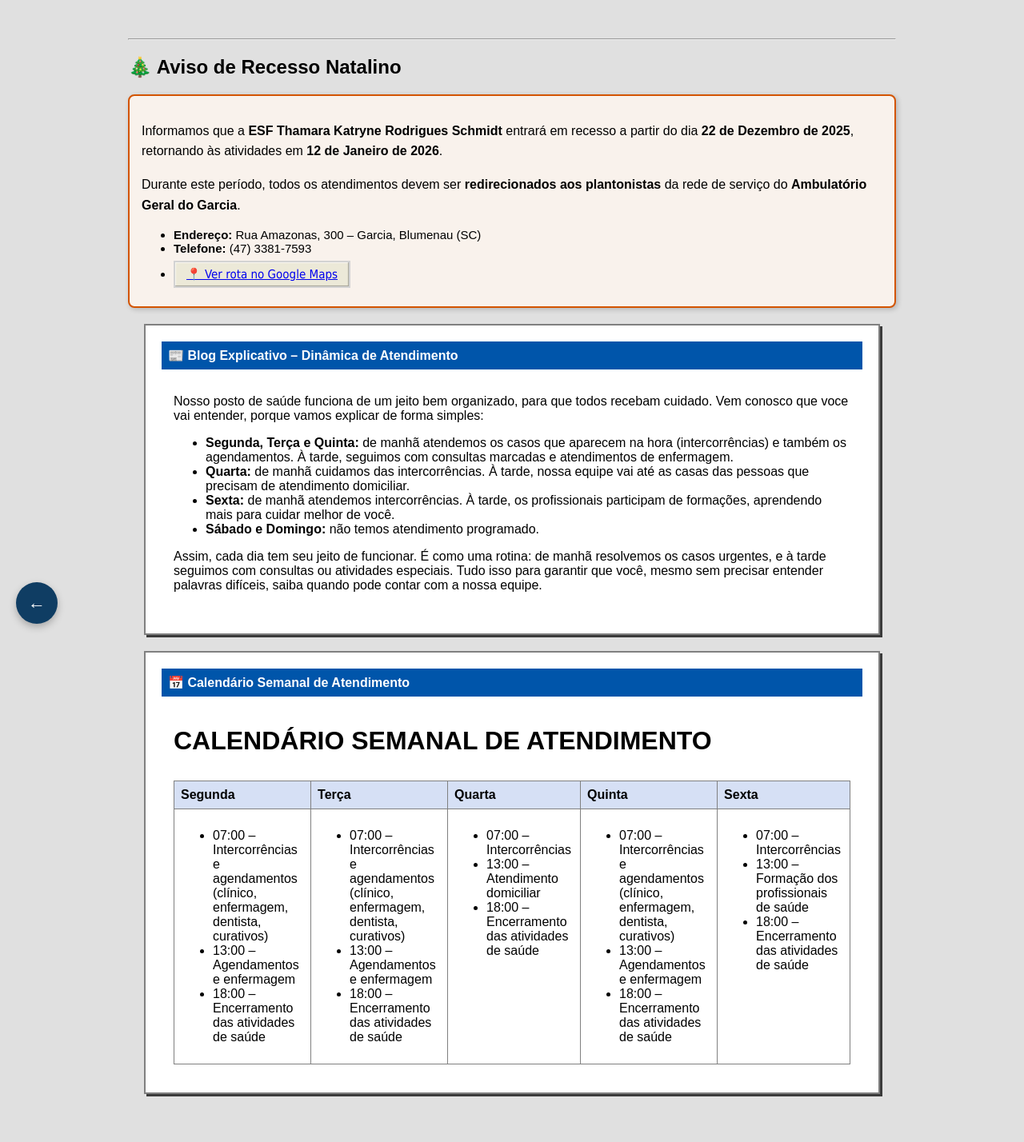
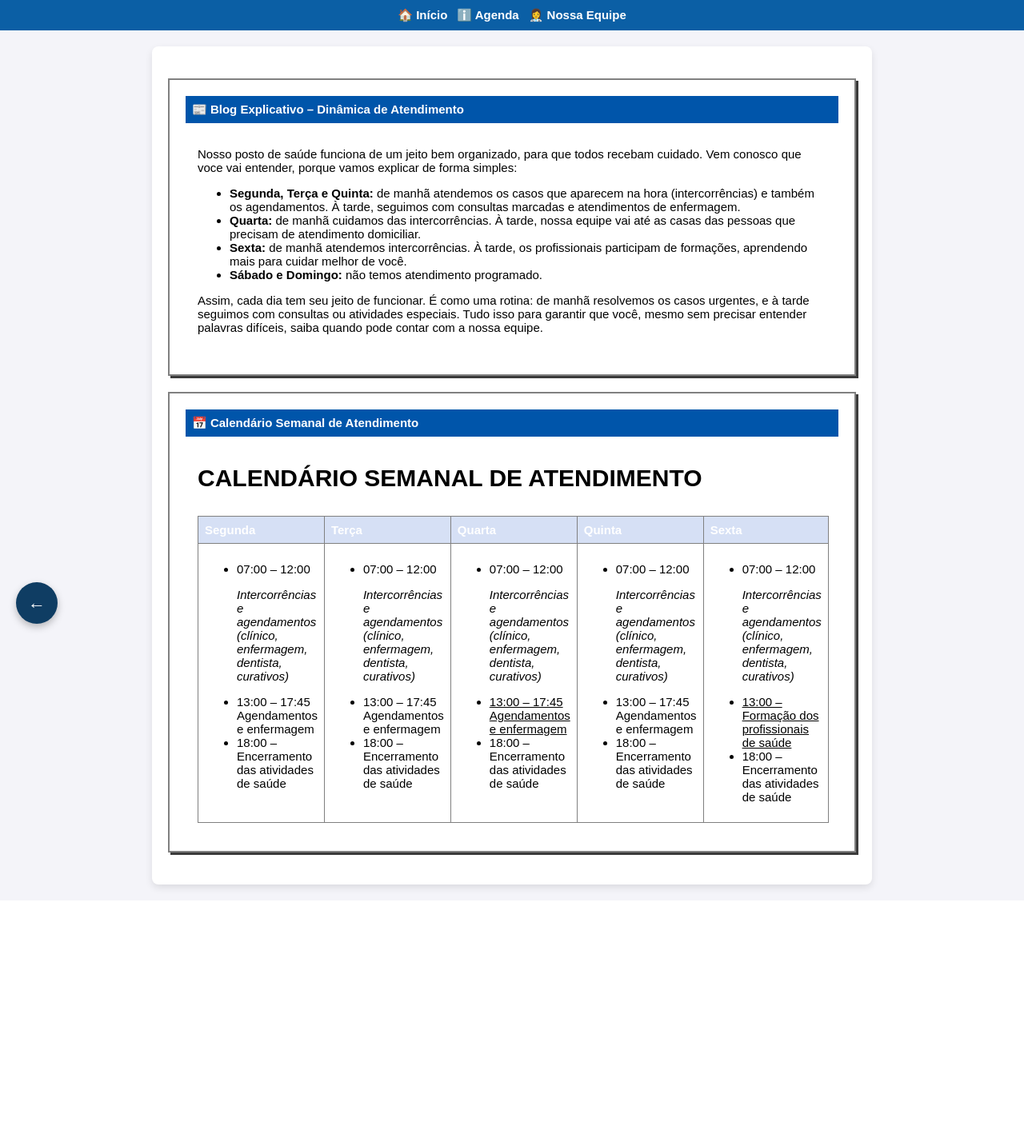
Before and after one commit to IvanM1999/ESF-Thamara, a PHP site: page /blog/agenda.html in a window 1280 px wide. Shown: the whole page at 80% size. After the commit the page ends 1117 px from the top, so only its background shows below. Run offline with PHP 8.4, Linux system fonts and the light colour scheme.

Commit message:
update 12jan 9h38

```diff
--- a/public/blog/agenda.html
+++ b/public/blog/agenda.html
@@ -48,33 +48,101 @@
       background: #d6e0f5;
     }
   </style>
+    <style>
+    body {
+      font-family: Arial, sans-serif;
+      background: #f4f4f9;
+      margin: 0;
+    }
+
+    nav {
+      background: #0b5fa5;
+      color: #fff;
+      padding: 10px;
+      display: flex;
+      flex-wrap: wrap;
+      justify-content: center;
+      gap: 12px;
+      font-weight: bold;
+    }
+
+    nav a {
+      color: #fff;
+      text-decoration: none;
+    }
+
+    .container {
+      max-width: 900px;
+      width: 100%;
+      margin: 20px auto;
+      background: #fff;
+      padding: 20px;
+      border-radius: 8px;
+      box-shadow: 0 4px 10px rgba(0,0,0,0.1);
+    }
+
+    .alert {
+      background: #fff3cd;
+      border: 1px solid #ffeeba;
+      padding: 10px;
+      border-radius: 6px;
+      margin-bottom: 20px;
+    }
+
+    /* Tabela responsiva */
+    .table-wrapper {
+      overflow-x: auto;
+      margin-bottom: 20px;
+    }
+
+    table {
+      width: 100%;
+      border-collapse: collapse;
+      min-width: 600px;
+    }
+
+    th, td {
+      padding: 8px;
+      border-bottom: 1px solid #ddd;
+      text-align: left;
+    }
+
+    th {
+      background: #0b5fa5;
+      color: #fff;
+    }
+
+    /* Quiz */
+    label {
+      display: block;
+      margin-bottom: 8px;
+    }
+
+    button {
+      cursor: pointer;
+    }
+
+    /* Ajustes para telas pequenas */
+    @media (max-width: 600px) {
+      h1 { font-size: 1.6rem; }
+      h2 { font-size: 1.3rem; }
+      nav a { font-size: 1rem; }
+      body { padding: 0 10px; }
+      button { padding: 10px 14px; font-size: 1rem; }
+    }
+  </style>
+
 </head>
 <body>
+    <!-- Barra de menus -->
+  <nav>
+    <a href="/index.html">🏠 Início</a>
+    <a href="/calendar.html">ℹ️ Agenda</a>
+    <a href="/equipe.html">👩‍⚕️ Nossa Equipe</a>
+  </nav>
 
 <div class="container">
-<!-- Seção natalina de recesso -->
-    <hr>
-<h2>🎄 Aviso de Recesso Natalino</h2>
-<div style="background:#f9f2ec; border:2px solid #d35400; padding:15px; border-radius:8px; box-shadow:2px 2px 6px rgba(0,0,0,0.2);">
-    <p style="font-size:16px; line-height:1.6;">
-        Informamos que a <strong>ESF Thamara Katryne Rodrigues Schmidt</strong> entrará em recesso
-        a partir do dia <strong>22 de Dezembro de 2025</strong>, retornando às atividades em
-        <strong>12 de Janeiro de 2026</strong>.
-    </p>
-    <p style="font-size:16px; line-height:1.6;">
-        Durante este período, todos os atendimentos devem ser <strong>redirecionados aos plantonistas</strong>
-        da rede de serviço do <strong>Ambulatório Geral do Garcia</strong>.
-    </p>
-    <ul style="font-size:15px; margin-top:10px;">
-        <li><strong>Endereço:</strong> Rua Amazonas, 300 – Garcia, Blumenau (SC)</li>
-        <li><strong>Telefone:</strong> (47) 3381-7593</li>
-         <p> </p>
-        <li><a class="xp-button" href="https://www.google.com/maps/dir/ESF+Progresso/AG+Garcia" target="_blank">
-            📍 Ver rota no Google Maps
-        </a></li>
-    </ul>
-    <p> </p>
-</div>
+
   <!-- Título do Blog -->
   <div class="xp-window">
     <div class="xp-window-titlebar">📰 Blog Explicativo – Dinâmica de Atendimento</div>
@@ -117,8 +185,8 @@
           <!-- Segunda -->
           <td>
             <ul>
-              <li>07:00 – Intercorrências e agendamentos (clínico, enfermagem, dentista, curativos)</li>
-              <li>13:00 – Agendamentos e enfermagem</li>
+              <li> <p>07:00 – 12:00</p> <p><em>Intercorrências e agendamentos (clínico, enfermagem, dentista, curativos)</em></p></li>
+              <li>13:00 – 17:45 Agendamentos e enfermagem</li>
               <li>18:00 – Encerramento das atividades de saúde</li>
 
             </ul>
@@ -126,8 +194,8 @@
           <!-- Terça -->
           <td>
             <ul>
-              <li>07:00 – Intercorrências e agendamentos (clínico, enfermagem, dentista, curativos)</li>
-              <li>13:00 – Agendamentos e enfermagem</li>
+              <li> <p>07:00 – 12:00</p> <p><em>Intercorrências e agendamentos (clínico, enfermagem, dentista, curativos)</em></p></li>
+              <li>13:00 – 17:45 Agendamentos e enfermagem</li>
               <li>18:00 – Encerramento das atividades de saúde</li>
 
             </ul>
@@ -135,8 +203,8 @@
           <!-- Quarta -->
           <td>
             <ul>
-              <li>07:00 – Intercorrências</li>
-              <li>13:00 – Atendimento domiciliar</li>
+              <li> <p>07:00 – 12:00</p> <p><em>Intercorrências e agendamentos (clínico, enfermagem, dentista, curativos)</em></p></li>
+              <li><u>13:00 – 17:45 Agendamentos e enfermagem</u></li>
               <li>18:00 – Encerramento das atividades de saúde</li>
 
             </ul>
@@ -144,8 +212,8 @@
           <!-- Quinta -->
           <td>
             <ul>
-              <li>07:00 – Intercorrências e agendamentos (clínico, enfermagem, dentista, curativos)</li>
-              <li>13:00 – Agendamentos e enfermagem</li>
+              <li> <p>07:00 – 12:00</p> <p><em>Intercorrências e agendamentos (clínico, enfermagem, dentista, curativos)</em></p></li>
+              <li>13:00 – 17:45 Agendamentos e enfermagem</li>
               <li>18:00 – Encerramento das atividades de saúde</li>
 
             </ul>
@@ -154,8 +222,8 @@
           <!-- Sexta -->
           <td>
             <ul>
-              <li>07:00 – Intercorrências</li>
-              <li>13:00 – Formação dos profissionais de saúde</li>
+              <li> <p>07:00 – 12:00</p> <p><em>Intercorrências e agendamentos (clínico, enfermagem, dentista, curativos)</em></p></li>
+              <li><u>13:00 – Formação dos profissionais de saúde</u></li>
               <li>18:00 – Encerramento das atividades de saúde</li>
 
             </ul>
--- a/public/blog/autismo-vs-enxaqueca.html
+++ b/public/blog/autismo-vs-enxaqueca.html
@@ -94,9 +94,9 @@
 
   <!-- Barra de menus -->
   <nav>
-    <a href="/public/index.html">🏠 Início</a>
-    <a href="/public/calendar.html">ℹ️ Agenda</a>
-    <a href="/public/equipe.html">👩‍⚕️ Nossa Equipe</a>
+    <a href="/index.html">🏠 Início</a>
+    <a href="/calendar.html">ℹ️ Agenda</a>
+    <a href="/equipe.html">👩‍⚕️ Nossa Equipe</a>
   </nav>
 
   <!-- Container principal -->
--- a/public/blog/buscar-ajuda.html
+++ b/public/blog/buscar-ajuda.html
@@ -24,7 +24,6 @@
     </div>
 
     <h1 style="color:#0b5fa5;">Quando buscar ajuda?</h1>
-    <p><em>Publicado por ESF Thamara Katryne Rodrigues Schmidt – Blumenau, SC</em></p>
     <hr style="border:0; border-top:1px solid #ddd; margin:20px 0;">
 
     <!-- Seção ESF -->
--- a/public/css/xp-style.css
+++ b/public/css/xp-style.css
@@ -1,12 +1,19 @@
 /* ================================
-   ESTILO GERAL – WINDOWS XP
+   RESET E BASE
    ================================ */
+
+*,
+*::before,
+*::after {
+    box-sizing: border-box;
+}
 
 body {
     margin: 0;
     font-family: Tahoma, sans-serif;
     background: #c0c0c0;
     color: #000;
+    font-size: clamp(13px, 1.2vw, 15px);
 }
 
 /* ================================
@@ -16,20 +23,24 @@ body {
 .xp-window-titlebar {
     background: linear-gradient(to bottom, #0a246a, #245edb);
     color: white;
-    padding: 5px 10px;
+    padding: 0.4rem 0.7rem;
     display: flex;
     align-items: center;
+    gap: 0.6rem;
     user-select: none;
+    flex-wrap: nowrap;
 }
 
 .xp-window-titlebar .logo {
-    height: 22px;
-    margin-right: 10px;
+    height: clamp(18px, 5vw, 22px);
 }
 
 .xp-window-titlebar .title {
     font-weight: bold;
-    font-size: 14px;
+    font-size: clamp(13px, 1.5vw, 14px);
+    white-space: nowrap;
+    overflow: hidden;
+    text-overflow: ellipsis;
 }
 
 /* ================================
@@ -47,25 +58,25 @@ body {
     padding: 0;
     list-style: none;
     display: flex;
+    flex-wrap: wrap;
 }
 
 .xp-menu li {
-    margin: 0;
-    padding: 0;
+    flex: 0 1 auto;
 }
 
 .xp-menu li a {
-    padding: 6px 14px;
+    padding: 0.4rem 0.9rem;
     color: black;
     display: block;
     background: #ece9d8;
     text-decoration: none;
     border-right: 1px solid #b4b4b4;
-    font-size: 14px;
+    font-size: clamp(13px, 1.4vw, 14px);
 
     box-shadow:
-        inset -1px -1px 1px rgba(0,0,0,0.2),
-        inset 1px 1px 1px rgba(255,255,255,0.6);
+        inset -1px -1px 1px rgba(0, 0, 0, 0.2),
+        inset 1px 1px 1px rgba(255, 255, 255, 0.6);
 }
 
 .xp-menu li a:hover {
@@ -79,8 +90,9 @@ body {
 .xp-window {
     background: white;
     border: 2px solid #808080;
-    padding: 20px;
-    margin: 20px;
+    padding: clamp(14px, 3vw, 20px);
+    margin: clamp(10px, 3vw, 20px);
+    max-width: 100%;
     box-shadow:
         2px 2px 0 #3a3a3a,
         -1px -1px 0 #d7d7d7;
@@ -93,12 +105,14 @@ body {
 .xp-button {
     background: #ece9d8;
     border: 2px solid #d3d3d3;
-    padding: 6px 14px;
+    padding: 0.4rem 0.9rem;
     cursor: pointer;
     font-family: Tahoma;
+    font-size: clamp(13px, 1.4vw, 14px);
+
     box-shadow:
-        inset -1px -1px 1px rgba(0,0,0,0.3),
-        inset 1px 1px 1px rgba(255,255,255,0.6);
+        inset -1px -1px 1px rgba(0, 0, 0, 0.3),
+        inset 1px 1px 1px rgba(255, 255, 255, 0.6);
 }
 
 .xp-button:hover {
@@ -106,10 +120,14 @@ body {
 }
 
 /* ================================
-   RESPONSIVIDADE
+   MOBILE FIRST – TELAS PEQUENAS
    ================================ */
 
-@media (max-width: 700px) {
+@media (max-width: 600px) {
+
+    .xp-window-titlebar {
+        flex-wrap: wrap;
+    }
 
     .xp-menu {
         flex-direction: column;
@@ -119,10 +137,23 @@ body {
     .xp-menu li a {
         border-right: 0;
         border-bottom: 1px solid #b4b4b4;
+        width: 100%;
     }
 
     .xp-window {
-        margin: 10px;
-        padding: 15px;
+        margin: 8px;
     }
 }
+
+/* ================================
+   TELAS GRANDES (DESKTOP WIDE)
+   ================================ */
+
+@media (min-width: 1200px) {
+
+    .xp-window {
+        max-width: 1100px;
+        margin-left: auto;
+        margin-right: auto;
+    }
+}
```
Also changed, not shown: public/css/styles.css (+170 -16 lines).
